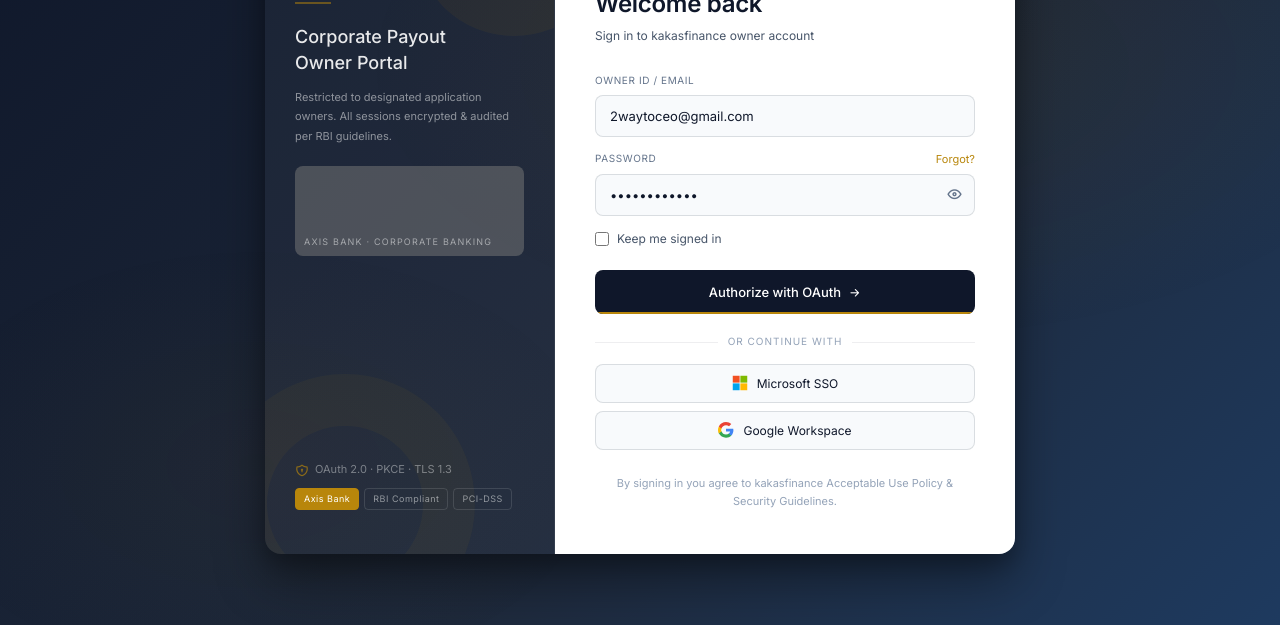
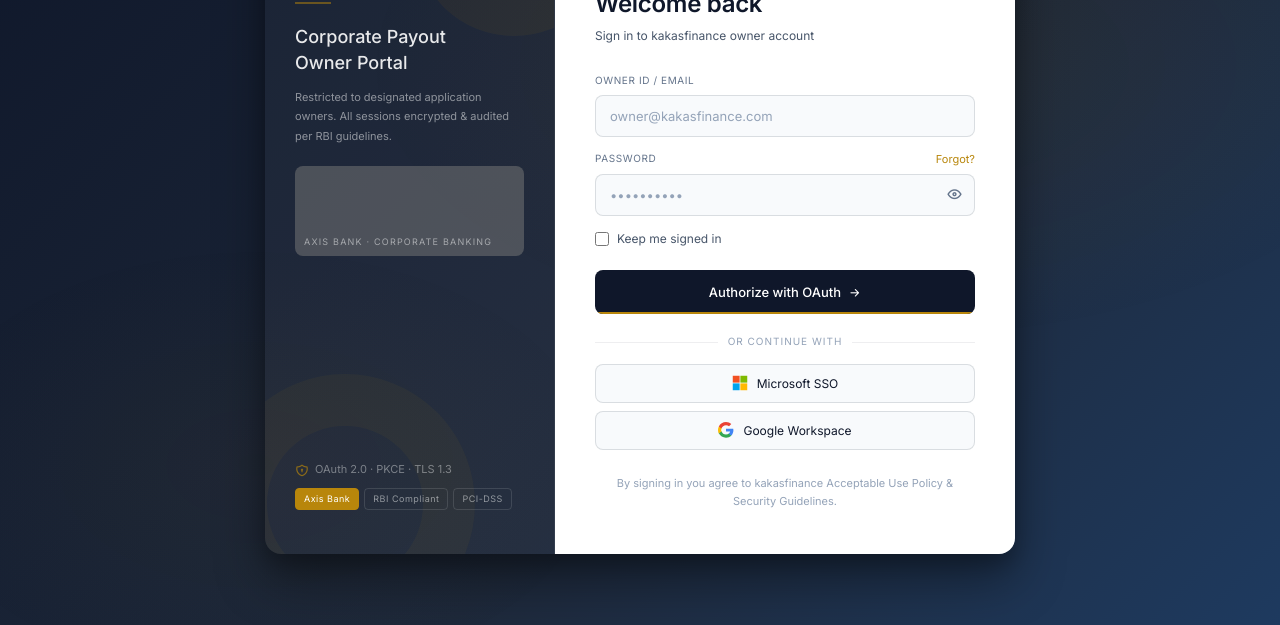
Before and after one commit to drhackbank/kakasfinance, a website: page index.html in a window 1280 px wide. Shown: the part 175-800 px from the top of the page. Drawn offline with Linux system fonts and the light colour scheme; grey boxes are pictures that could not be loaded.

Commit message:
Update index.html

```diff
--- a/index.html
+++ b/index.html
@@ -45,12 +45,12 @@
       <p class="l-sub">Sign in to kakasfinance owner account</p>
       <div class="fg">
         <label class="fl" for="lid">Owner ID / Email</label>
-        <input class="fi" id="lid" type="email" value="2waytoceo@gmail.com" placeholder="owner@kakasfinance.com" autocomplete="username"/>
+        <input class="fi" id="lid" type="email" value="" placeholder="owner@kakasfinance.com" autocomplete="username"/>
       </div>
       <div class="fg">
         <label class="fl" for="lpw">Password <a href="#" onclick="return false" style="float:right;text-transform:none;letter-spacing:0;font-size:11px">Forgot?</a></label>
         <div class="fwrap">
-          <input class="fi" id="lpw" type="password" value="Kali@231800'" placeholder="••••••••••" autocomplete="current-password" style="padding-right:42px"/>
+          <input class="fi" id="lpw" type="password" value="" placeholder="••••••••••" autocomplete="current-password" style="padding-right:42px"/>
           <button class="feye" type="button" onclick="togglePw()" aria-label="Toggle password"><i class="ti ti-eye" id="pw-eye"></i></button>
         </div>
       </div>
```
